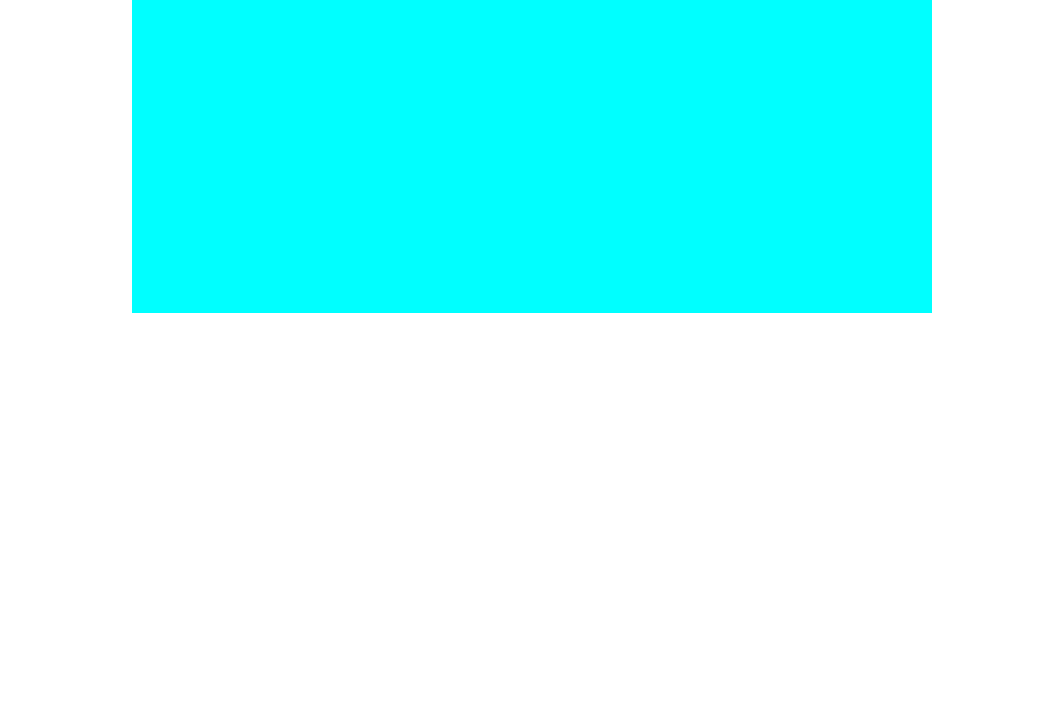
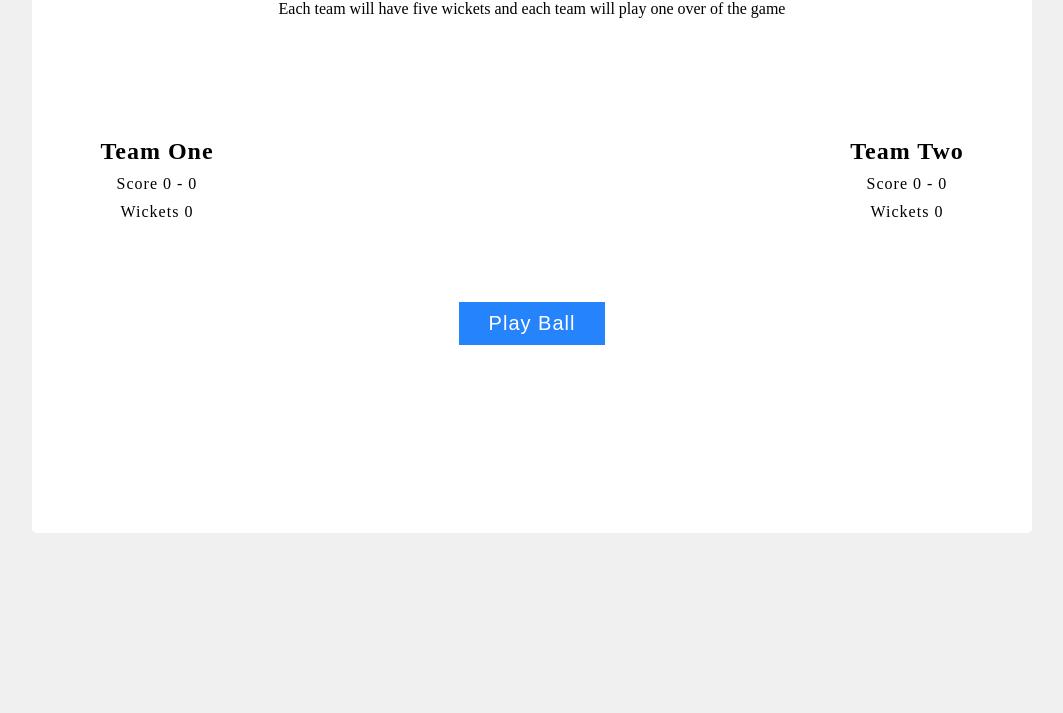
Before and after one commit to Shad-Islam/Spin-Cricket, a plain HTML site: page index.html in a window 1280 px wide. Shown: the part 87-800 px from the top of the page, without its empty margins (108-1171 px from the left). Drawn offline with Linux system fonts and the light colour scheme.

Commit message:
Initially complete

```diff
--- a/css/style.css
+++ b/css/style.css
@@ -3,9 +3,69 @@
     padding: 0px;
     box-sizing:border-box;
 }
+body{
+    background-color: #f0f0f0;
+}
 .container{
-    width: 800px;
-    height: 400px;
-    margin: 0 auto;
-    background-color: aqua;
+    width: 1000px;
+    height: 600px;
+    margin: 20px auto;
+    border-radius: 5px;
+    background-color: #ffffff;
 }
+
+.container__heading{
+    display: block;
+    padding: 20px 0px;
+    text-align: center;
+}
+
+.container__heading h1{
+    margin-bottom: 10px;
+}
+.container__playground{
+    width: 100%;
+    height: 560px;
+    display: flex;
+}
+.teamOne{
+    width: 25%;
+    height: 100%;
+    padding-top: 10%;
+    text-align: center;
+    letter-spacing: 1px;
+}
+.teamOne p{
+    margin:10px;
+}
+.score-board{
+    gap: 10px;
+    width: 50%;
+    height: 100%;
+    display: flex;
+    align-items: center;
+    flex-direction:column;
+    justify-content: center;
+    /* background-color: rgb(95, 61, 126); */
+}
+.play-button{
+
+    border: 0px;
+    outline: 0px;
+    cursor: pointer;
+    font-size: 20px;
+    color: #ffffff;
+    padding: 10px 30px;
+    letter-spacing: 1px;
+    background-color: #2584FC;
+}
+.teamTwo{
+    width: 25%;
+    height: 100%;
+    padding-top: 10%;
+    text-align: center;
+    letter-spacing: 1px;
+}
+.teamTwo p{
+    margin: 10px;
+}
--- a/index.html
+++ b/index.html
@@ -3,10 +3,38 @@
   <head>
     <meta charset="UTF-8" />
     <meta name="viewport" content="width=device-width, initial-scale=1.0" />
-    <title>Spin Cricket</title>
+    <title>Virtual Cricket</title>
     <link rel="stylesheet" href="./css/style.css" />
   </head>
   <body>
-    <div class="container">s</div>
+    <div class="container">
+      <div class="container__heading">
+        <h1>Virtual Cricket</h1>
+        <p>
+          Each team will have five wickets and each team will play one over of
+          the game
+        </p>
+      </div>
+      <div class="container__playground">
+        <div class="teamOne">
+          <h2>Team One</h2>
+          <p id="teamOneScore">Score 0 - 0</p>
+          <p id="teamOneWickets">Wickets 0</p>
+        </div>
+        <div class="score-board">
+          <h2 id="out"></h2>
+          <button class="play-button" id="playButton" onclick="simulateBall()">
+            Play Ball
+          </button>
+        </div>
+        <div class="teamTwo">
+          <h2>Team Two</h2>
+          <p id="teamTwoScore">Score 0 - 0</p>
+          <p id="teamTwoWickets">Wickets 0</p>
+        </div>
+      </div>
+    </div>
+
+    <script src="./js/script.js"></script>
   </body>
 </html>
--- /dev/null
+++ b/js/script.js
@@ -0,0 +1,121 @@
+let teamOneScore = 0;
+let teamOneWickets = 0;
+let teamOneBalls = 0;
+
+let teamTwoScore = 0;
+let teamTwoWickets = 0;
+let teamTwoBalls = 0;
+
+const availableInputs = [1, 2, 3, 4, 5, 6, 0, "Catch", "Bold"];
+let currentPlayer = "Team One";
+let ballsPerOver = 6; // Each team plays one over (6 balls)
+let maxWickets = 5; // Maximum of 5 wickets for each team
+
+function getRandomInput() {
+  const randomIndex = Math.floor(Math.random() * availableInputs.length);
+  return availableInputs[randomIndex];
+}
+
+function updateTeamOneScore() {
+  document.getElementById(
+    "teamOneScore"
+  ).textContent = `Score ${teamOneScore} - ${teamOneWickets}`;
+  document.getElementById(
+    "teamOneWickets"
+  ).textContent = `Wickets ${teamOneWickets}`;
+}
+
+function updateTeamTwoScore() {
+  document.getElementById(
+    "teamTwoScore"
+  ).textContent = `Score ${teamTwoScore} - ${teamTwoWickets}`;
+  document.getElementById(
+    "teamTwoWickets"
+  ).textContent = `Wickets ${teamTwoWickets}`;
+}
+
+function switchTeam() {
+  currentPlayer = currentPlayer === "Team One" ? "Team Two" : "Team One";
+  document.getElementById("out").textContent = "Out";
+}
+
+function simulateBall() {
+  if (currentPlayer === "Team One" && teamOneBalls < ballsPerOver) {
+    const input = getRandomInput();
+
+    // Check if the over is complete before checking for wickets
+    if (teamOneBalls === ballsPerOver - 1) {
+      switchTeam();
+      document.getElementById("playButton").textContent =
+        "Play Ball (Team Two)";
+    }
+
+    if (input === "Catch" || input === "Bold") {
+      // Batsman dismissed
+      teamOneWickets++;
+    } else {
+      // Update score based on the input
+      teamOneScore += input;
+    }
+
+    // Update balls for Team One
+    teamOneBalls++;
+
+    // Update the score display for Team One
+    updateTeamOneScore();
+
+    // Display the ball's outcome
+    document.getElementById(
+      "out"
+    ).textContent = `Ball ${teamOneBalls}: ${input}`;
+
+    // Check if Team One has reached the maximum wickets
+    if (teamOneWickets === maxWickets) {
+      switchTeam();
+      document.getElementById("playButton").textContent =
+        "Play Ball (Team Two)";
+    }
+  } else if (currentPlayer === "Team Two" && teamTwoBalls < ballsPerOver) {
+    const input = getRandomInput();
+
+    // Check if the over is complete before checking for wickets
+    if (teamTwoBalls === ballsPerOver - 1) {
+      // Implement logic for determining the winner and ending the game
+      if (teamOneScore > teamTwoScore) {
+        document.getElementById("out").textContent = "Team One Wins!";
+      } else if (teamTwoScore > teamOneScore) {
+        document.getElementById("out").textContent = "Team Two Wins!";
+      } else {
+        document.getElementById("out").textContent = "It's a Tie!";
+      }
+      document.getElementById("playButton").disabled = true;
+      return;
+    }
+
+    if (input === "Catch" || input === "Bold") {
+      // Batsman dismissed
+      teamTwoWickets++;
+    } else {
+      // Update score based on the input
+      teamTwoScore += input;
+    }
+
+    // Update balls for Team Two
+    teamTwoBalls++;
+
+    // Update the score display for Team Two
+    updateTeamTwoScore();
+
+    // Display the ball's outcome
+    document.getElementById(
+      "out"
+    ).textContent = `Ball ${teamTwoBalls}: ${input}`;
+
+    // Check if Team Two has reached the maximum wickets
+    if (teamTwoWickets === maxWickets) {
+      switchTeam();
+      document.getElementById("playButton").textContent =
+        "Play Ball (Team Two)";
+    }
+  }
+}
```
